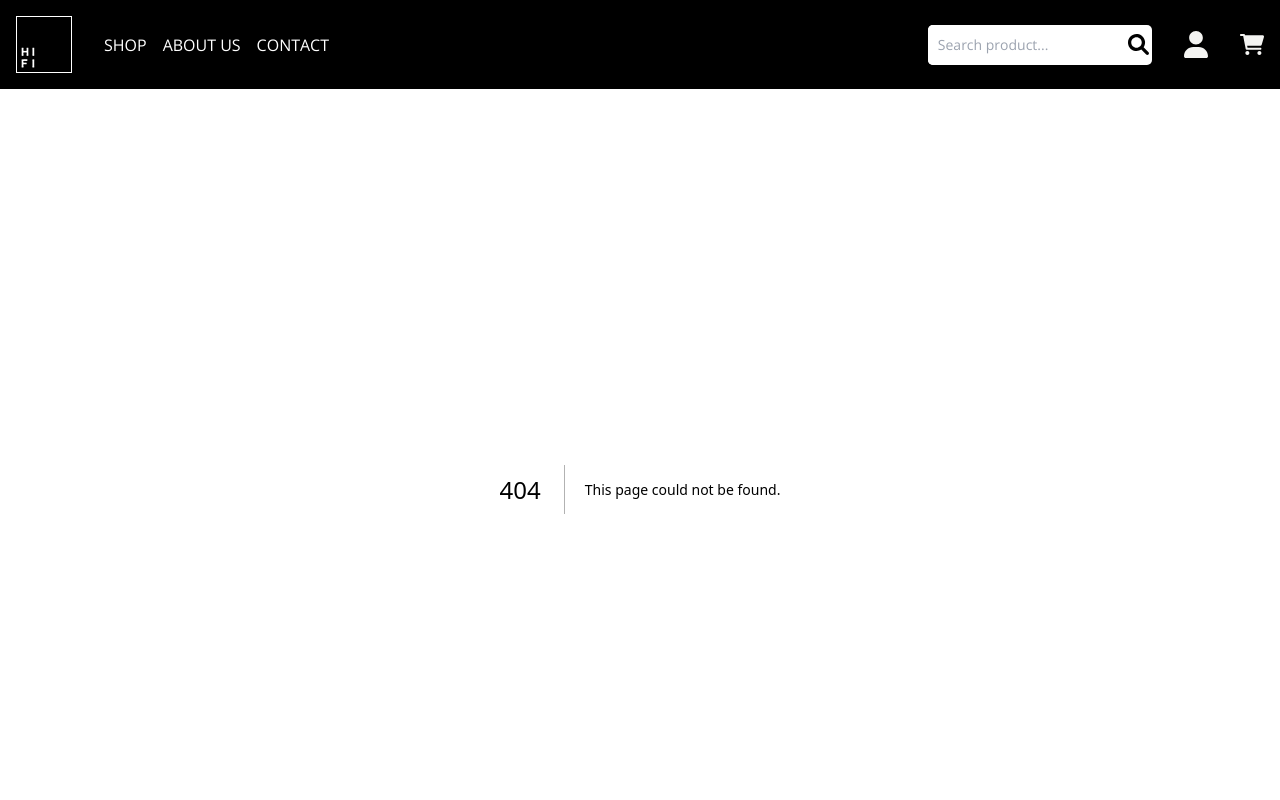
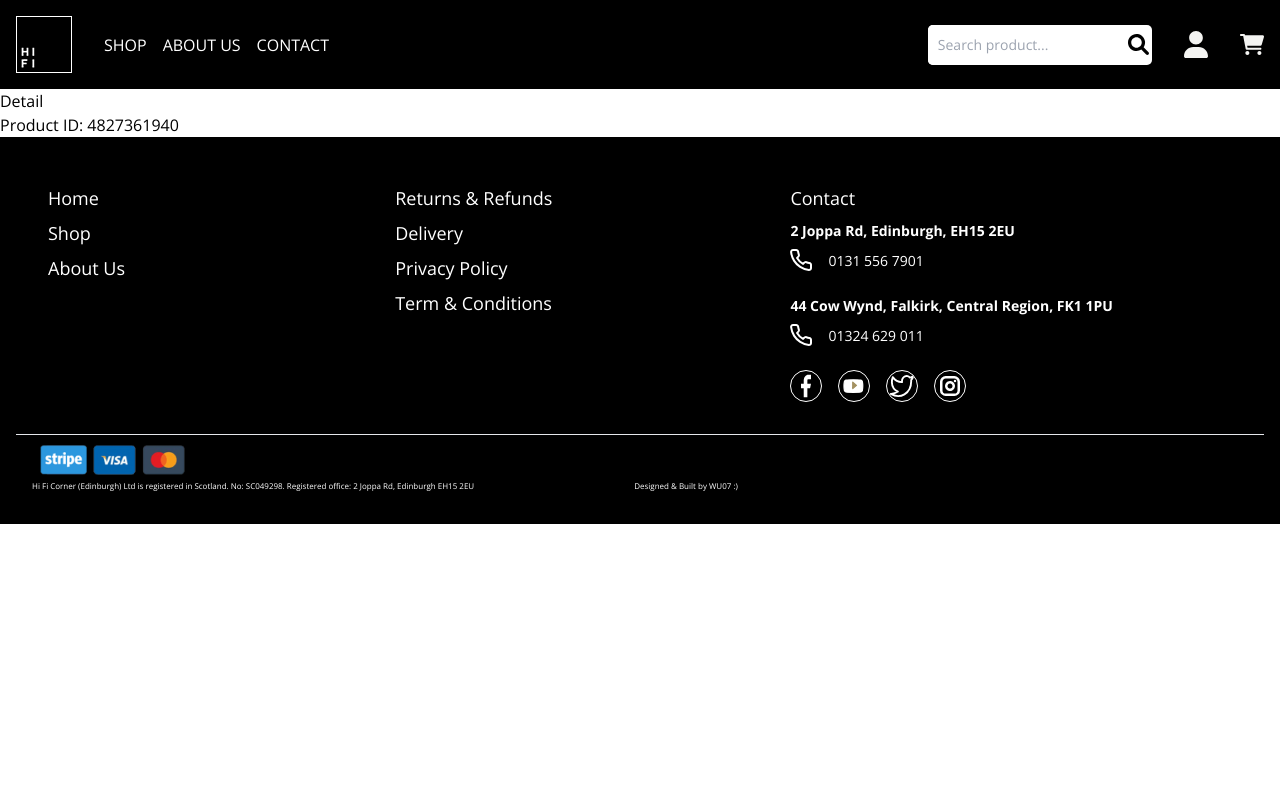
Before and after one commit to TeitoShiota/hifi-corner, a Next.js app: page /detail/4827361940 in a window 1280 px wide. Before the commit this address had no page. Shown: the top 800 px of the page. Built offline with nearby package versions, Linux system fonts and the light colour scheme.

Commit message:
refactor: Add Detail page for displaying product details

```diff
--- /dev/null
+++ b/src/app/detail/[productId]/page.tsx
@@ -0,0 +1,11 @@
+export default function Detail({ params }: { params: { productId: string } }) {
+    const { productId } = params;
+
+
+    return (
+        <main>
+            <h1>Detail</h1>
+            <p>Product ID: {productId}</p>
+        </main>
+    );
+}
```
